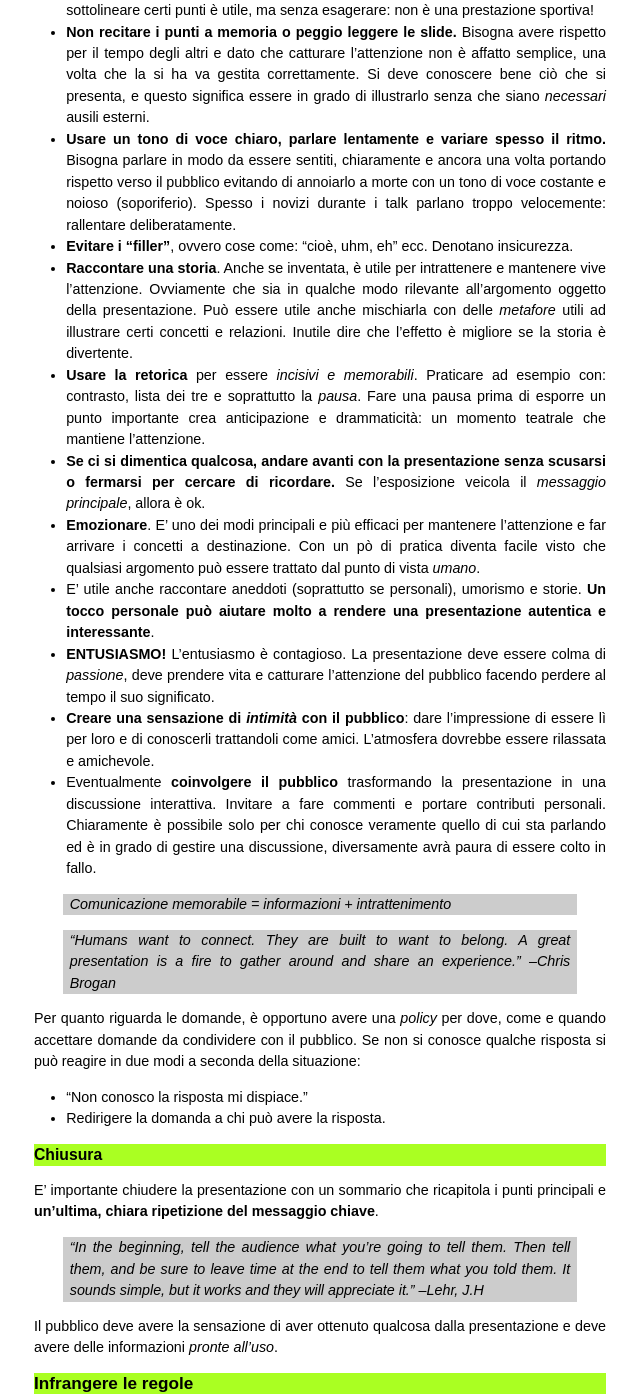
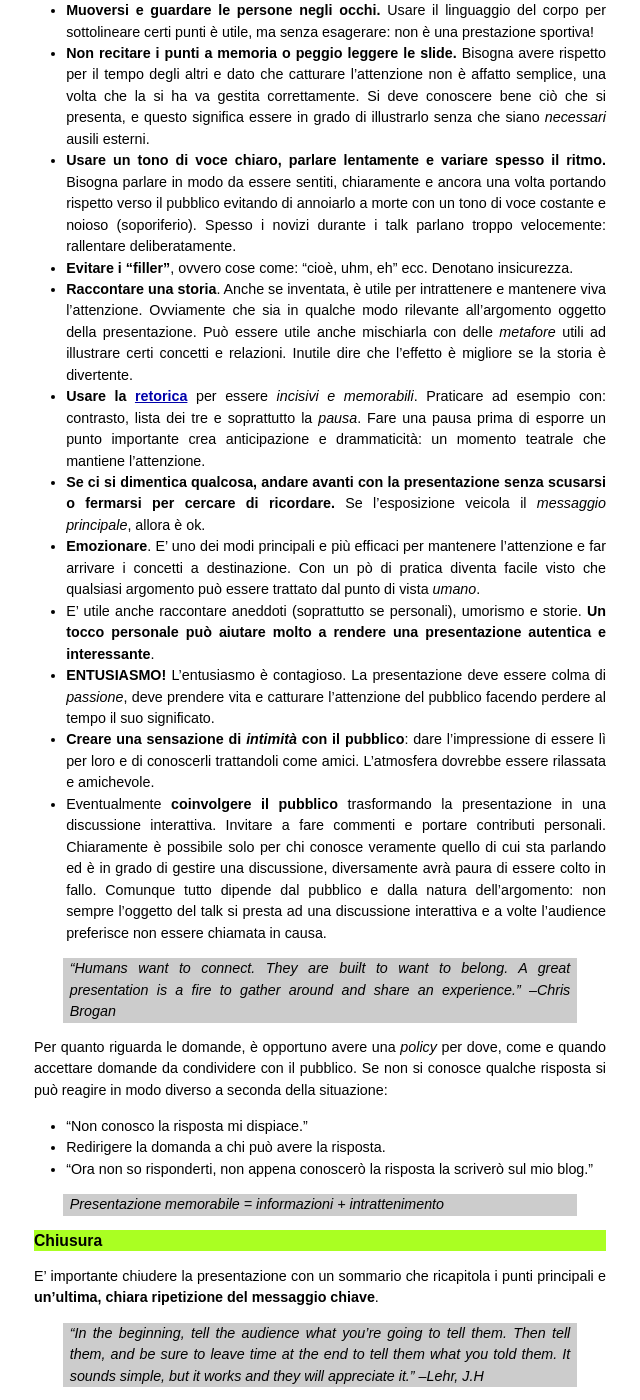
Before and after one commit to manuelp/manuelp.github.io, a Jekyll site: the page built from _posts/2009-11-03-come-fare-una-presentazione.markdown, in a window 1280 px wide and 1400 px high, scrolled down 7306 px. Shown: the whole window, without its empty margins (320-960 px from the left). Built offline with Jekyll 4.4.1, drawn with Linux system fonts in a browser that asks for light colours; comment, search, counter and statistics services are not loaded; some of the changed text lies outside the part shown.

Commit message:
Altro giro di editing dell'articolo sulle presentazioni memorabili

```diff
--- a/_posts/2009-11-03-come-fare-una-presentazione.markdown
+++ b/_posts/2009-11-03-come-fare-una-presentazione.markdown
@@ -34,15 +34,15 @@
  - Qual'è l'obiettivo del talk?
  - Che cosa voglio che il pubblico apprenda?
 
-Troppo spesso invece si comincia subito a preparare l'esposizione senza alcuna idea di partenza di dove si andrà a parare. **Conoscere l'obiettivo di una presentazione è indispensabile per esprimere con efficacia il messaggio principale e per preparare un discorso con un suo filo logico.** Ci sono ben poche cose più noiose di un elenco disordinato di fatti.
+Troppo spesso invece si comincia subito a preparare l'esposizione senza alcuna idea di partenza di dove si andrà a parare. **Conoscere l'obiettivo di una presentazione è indispensabile per esprimere con efficacia il messaggio principale e per preparare un discorso con un suo filo logico.**
 
-Una vera presentazione non è un semplice elenco di dati, altrimenti sarebbe più conveniente scrivere un articolo. La ragion d'essere delle presentazioni è il dialogo e l'*interpretazione* di tali dati. La gente è in grado di leggere, e il motivo per cui si scomoda ad assistere ad un talk è per conoscere il *significato* e per vedere come questo possa *prendere vita*. Se ci sono dei dati importanti (grafici, tabelle, fonti, ecc) può essere più conveniente scriverle in un documento apposito e renderlo disponibile agli interessati.
+Ci sono ben poche cose più noiose di un elenco disordinato di fatti. Una vera presentazione non è un semplice elenco di dati, altrimenti sarebbe più conveniente scrivere un articolo. La ragion d'essere delle presentazioni è il dialogo e l'*interpretazione* di tali dati. La gente è in grado di leggere, e il motivo per cui si scomoda ad assistere ad un talk è per conoscere il *significato* e per vedere come questo possa *prendere vita*. Se ci sono dei dati importanti (grafici, tabelle, fonti, ecc) può essere più conveniente scriverle in un documento apposito e renderlo disponibile agli interessati.
 
 Ma il primo e più importante valore che uno speaker *deve* tenere sempre a mente è il **rispetto**: rispetto per l'audiece e per sè stessi. Troppo spesso invece gli speaker dimostrano un'insensibilità totale verso il pubblico, esponendo gli argomenti in modo confuso, incomprensibile e noioso, e subissando gli ascoltatori con aridi e lunghi elenchi puntati nello sforzo di fare bella figura e dimostrare di "sapere".
 
 > The deepest human need is the need to be appreciated. (William James)
 
-**E' essenziale invece riconoscere al pubblico il rispetto che merita il suo tempo e la sua attenzione, veicolando le informazioni in modo *conciso, chiaro e interessante*.** Si deve essere disposti a sacrificare alcuni dettagli per presentare l'argomento in modo corretto all'audience. E' questo l'**obiettivo** di ogni buona presentazione.
+**E' essenziale riconoscere al pubblico il rispetto che merita il suo tempo e la sua attenzione, veicolando le informazioni in modo *conciso, chiaro e interessante*.** Si deve essere disposti a sacrificare alcuni dettagli per presentare l'argomento in modo corretto all'audience. E' questo l'**obiettivo** di ogni buona presentazione.
 
 > The presentation isn’t about you, it’s about your material.
 
@@ -154,7 +154,7 @@
 
 > "Your slides, if you choose to use them, should not be textual orgies. Use visual shorthand." --Chris Brogan
 
-Un grande errore compiuto da molti è quello di pensare alle slide come ad un documento a sè stante. Ma semplicemente questo non è l'uso per cui le slide sono state inventate e di certo non è quello migliore. **Le slide non sono la *presentazione*, sono solo le *illustrazioni*.**
+Un grande errore compiuto da molti è quello di pensare alle slide come ad un documento a sè stante: così facendo però realizzano un documento in un formato adatto ad essere presentato su uno schermo, non dei lucidi. Ma semplicemente questo non è l'uso per cui le slide sono state inventate e di certo non è quello migliore nel contesto di una presentazione. **Le slide non sono la *presentazione*, sono solo le *illustrazioni*.**
 
 > Le slide NON SONO la presentazione.
 
@@ -214,23 +214,24 @@
  - **Non recitare i punti a memoria o peggio leggere le slide.** Bisogna avere rispetto per il tempo degli altri e dato che catturare l'attenzione non è affatto semplice, una volta che la si ha va gestita correttamente. Si deve conoscere bene ciò che si presenta, e questo significa essere in grado di illustrarlo senza che siano *necessari* ausili esterni.
  - **Usare un tono di voce chiaro, parlare lentamente e variare spesso il ritmo.** Bisogna parlare in modo da essere sentiti, chiaramente e ancora una volta portando rispetto verso il pubblico evitando di annoiarlo a morte con un tono di voce costante e noioso (soporiferio). Spesso i novizi durante i talk parlano troppo velocemente: rallentare deliberatamente.
   - **Evitare i "filler"**, ovvero cose come: "cioè, uhm, eh" ecc. Denotano insicurezza.
- - **Raccontare una storia**. Anche se inventata, è utile per intrattenere e mantenere vive l'attenzione. Ovviamente che sia in qualche modo rilevante all'argomento oggetto della presentazione. Può essere utile anche mischiarla con delle *metafore* utili ad illustrare certi concetti e relazioni. Inutile dire che l'effetto è migliore se la storia è divertente.
- - **Usare la retorica** per essere *incisivi e memorabili*. Praticare ad esempio con: contrasto, lista dei tre e soprattutto la *pausa*. Fare una pausa prima di esporre un punto importante crea anticipazione e drammaticità: un momento teatrale che mantiene l'attenzione.
+ - **Raccontare una storia**. Anche se inventata, è utile per intrattenere e mantenere viva l'attenzione. Ovviamente che sia in qualche modo rilevante all'argomento oggetto della presentazione. Può essere utile anche mischiarla con delle *metafore* utili ad illustrare certi concetti e relazioni. Inutile dire che l'effetto è migliore se la storia è divertente.
+ - **Usare la [retorica](http://it.wikipedia.org/wiki/Retorica)** per essere *incisivi e memorabili*. Praticare ad esempio con: contrasto, lista dei tre e soprattutto la *pausa*. Fare una pausa prima di esporre un punto importante crea anticipazione e drammaticità: un momento teatrale che mantiene l'attenzione.
  - **Se ci si dimentica qualcosa, andare avanti con la presentazione senza scusarsi o fermarsi per cercare di ricordare.** Se l'esposizione veicola il *messaggio principale*, allora è ok.
  - **Emozionare**. E' uno dei modi principali e più efficaci per mantenere l'attenzione e far arrivare i concetti a destinazione. Con un pò di pratica diventa facile visto che qualsiasi argomento può essere trattato dal punto di vista *umano*.
  - E' utile anche raccontare aneddoti (soprattutto se personali), umorismo e storie. **Un tocco personale può aiutare molto a rendere una presentazione autentica e interessante**.
  - **ENTUSIASMO!** L'entusiasmo è contagioso. La presentazione deve essere colma di *passione*, deve prendere vita e catturare l'attenzione del pubblico facendo perdere al tempo il suo significato.
  - **Creare una sensazione di *intimità* con il pubblico**: dare l'impressione di essere lì per loro e di conoscerli trattandoli come amici. L'atmosfera dovrebbe essere rilassata e amichevole.
- - Eventualmente **coinvolgere il pubblico** trasformando la presentazione in una discussione interattiva. Invitare a fare commenti e portare contributi personali. Chiaramente è possibile solo per chi conosce veramente quello di cui sta parlando ed è in grado di gestire una discussione, diversamente avrà paura di essere colto in fallo.
-
-> Comunicazione memorabile = informazioni + intrattenimento
+ - Eventualmente **coinvolgere il pubblico** trasformando la presentazione in una discussione interattiva. Invitare a fare commenti e portare contributi personali. Chiaramente è possibile solo per chi conosce veramente quello di cui sta parlando ed è in grado di gestire una discussione, diversamente avrà paura di essere colto in fallo. Comunque tutto dipende dal pubblico e dalla natura dell'argomento: non sempre l'oggetto del talk si presta ad una discussione interattiva e a volte l'audience preferisce non essere chiamata in causa.
 
 > "Humans want to connect. They are built to want to belong. A great presentation is a fire to gather around and share an experience." --Chris Brogan
 
-Per quanto riguarda le domande, è opportuno avere una *policy* per dove, come e quando accettare domande da condividere con il pubblico. Se non si conosce qualche risposta si può reagire in due modi a seconda della situazione:
+Per quanto riguarda le domande, è opportuno avere una *policy* per dove, come e quando accettare domande da condividere con il pubblico. Se non si conosce qualche risposta si può reagire in modo diverso a seconda della situazione:
 
  - "Non conosco la risposta mi dispiace."
  - Redirigere la domanda a chi può avere la risposta.
+ - "Ora non so risponderti, non appena conoscerò la risposta la scriverò sul mio blog."
+
+> Presentazione memorabile = informazioni + intrattenimento
 
 ### Chiusura
 E' importante chiudere la presentazione con un sommario che ricapitola i punti principali e **un'ultima, chiara ripetizione del messaggio chiave**.
@@ -250,11 +251,11 @@
 Ricapitoliamo i punti importanti:
 
  - Un buon discorso è *intrattenimento* e informazioni. Bisogna imparare a comunicare.
- - Per fare una buona presentazione è essenziale la *preparazione* che va fatta lontano dal PC.
+ - Per fare una buona presentazione è essenziale una estensiva *preparazione* che va fatta lontano dal PC.
  - Ogni presentazione deve presentare 1-5 idee chiave e organizzare un discorso lineare, logico e conciso attorno ad esse.
  - Una presentazione è essenzialmente un discorso, le slide sono un accessorio non necessario. Se vengono realizzare, che siano fatte con semplicità e stile.
- - Ogni presentazione deve essere un'esibizione colma di *entusiasmo* e in grado di appassionare l'audience. Occorre imparare a esibirsi e creare un'atmosfera intima è un ingrediente fondamentale delle presentazioni memoriabili.
- - Ricapitolare i messaggi importanti alla fine dell'esposizione.
+ - Ogni presentazione deve essere un'esibizione colma di *entusiasmo* e in grado di appassionare l'audience. Imparare ad esibirsi e a creare un'atmosfera intima sono ingredienti fondamentali delle presentazioni memoriabili.
+ - All'inizio anticipare quello di cui si parlerà e alla fine dell'esposizione ricapitolare i messaggi importanti.
  - Se possibile, dare precedenza alle dimostrazioni piuttosto che alle descrizioni.
 
 ## Fonti
```
Also changed, not shown: other parts of _posts/2009-11-03-come-fare-una-presentazione.markdown (+2 -2 lines).
